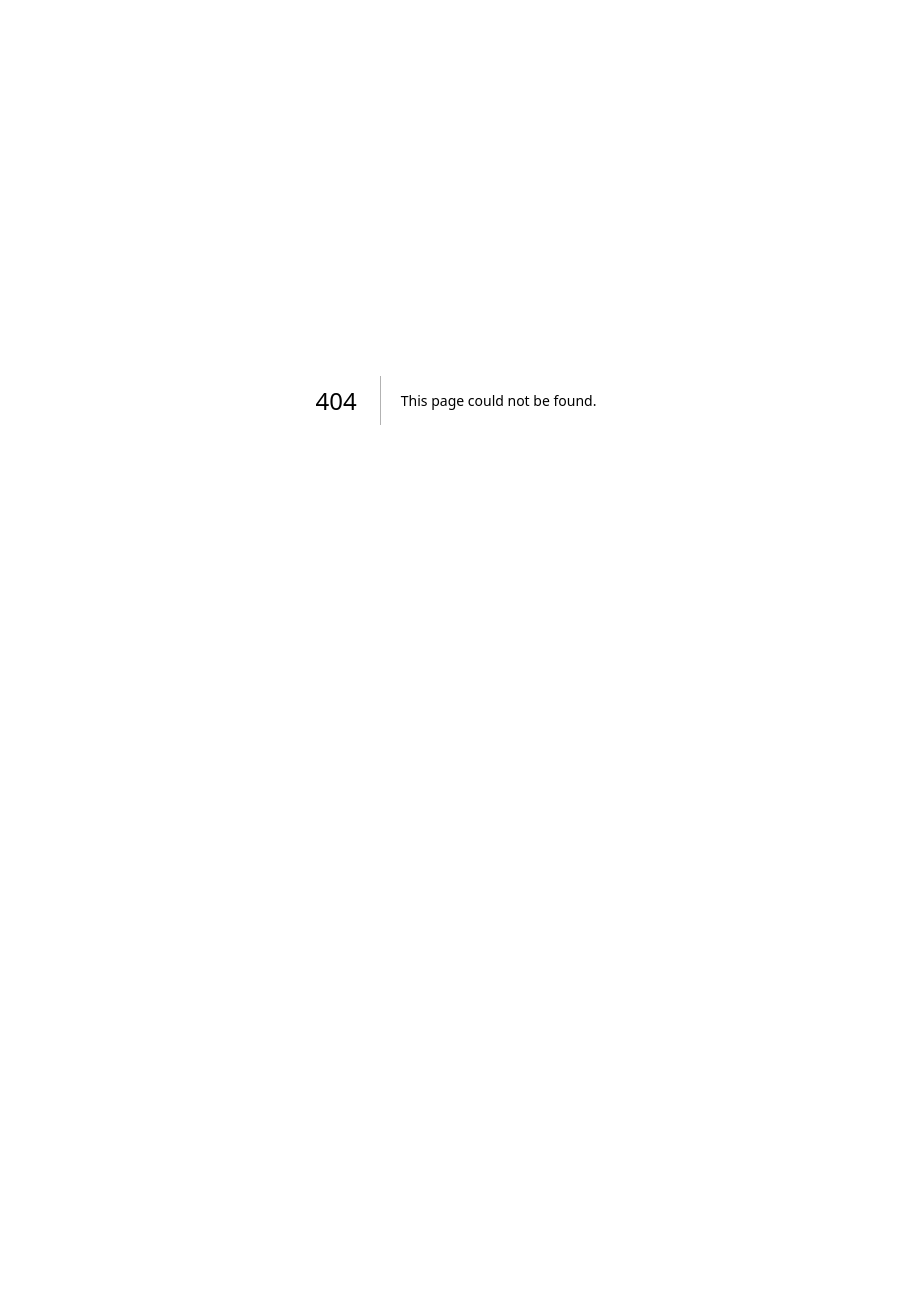
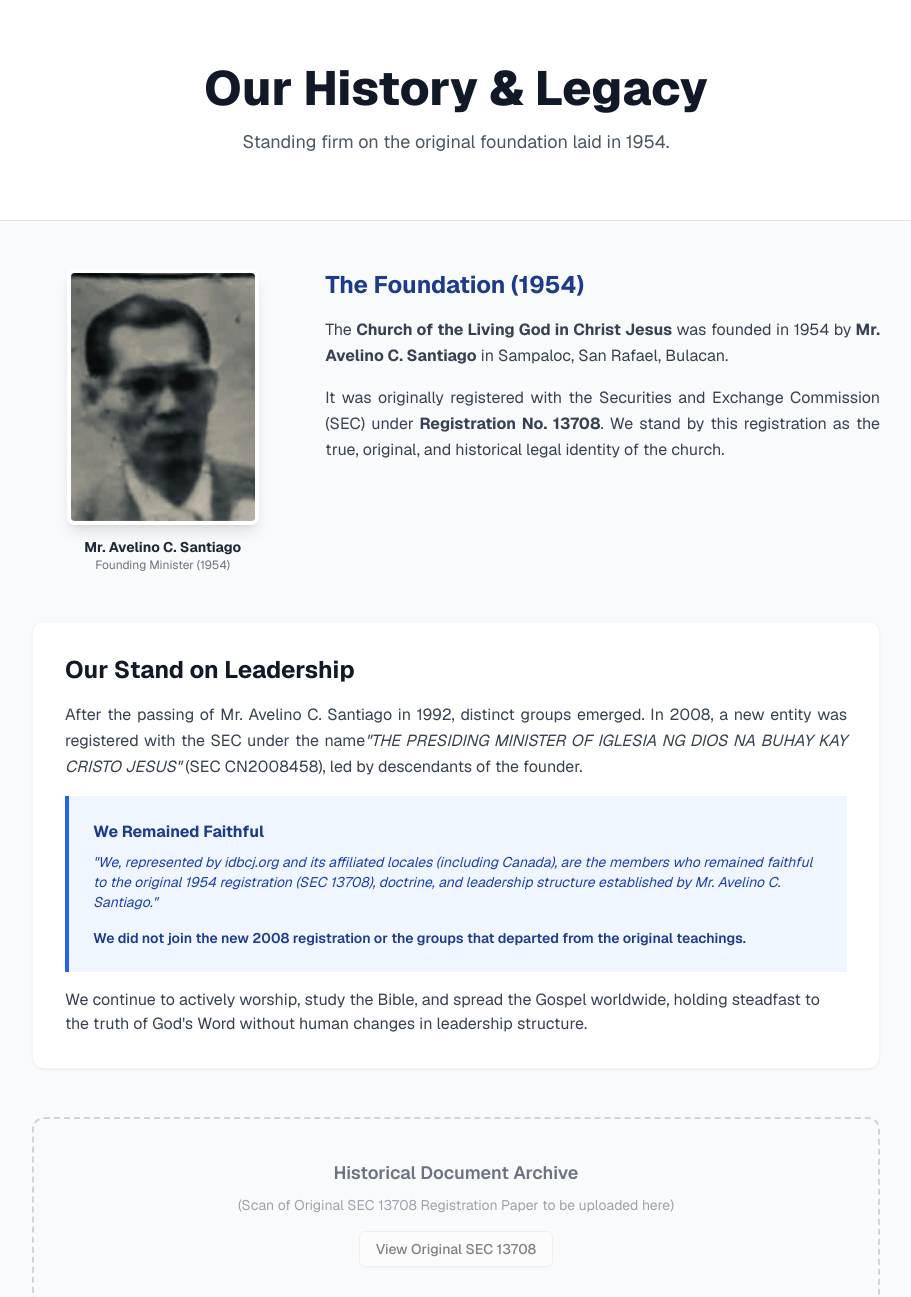
Before and after one commit to Diko30101/idbcj-connect, a Next.js app: page /about in a window 1280 px wide. Before the commit this address had no page. Shown: the top 1297 px of the page, without its empty margins (184-1095 px from the left). Before the commit the page ends 800 px from the top, so only its background shows below. Built offline with nearby package versions, Linux system fonts and the light colour scheme; no server answers.

Commit message:
Update home page design

```diff
--- /dev/null
+++ b/app/about/page.tsx
@@ -0,0 +1,118 @@
+import Image from "next/image";
+import Link from "next/link";
+import { Button } from "@/components/ui/button";
+
+export default function AboutPage() {
+  return (
+    <div className="flex min-h-screen flex-col bg-slate-50">
+
+      {/* --- HERO HEADER --- */}
+      <section className="bg-white border-b py-16 text-center px-4">
+        <h1 className="text-4xl md:text-5xl font-extrabold text-gray-900 mb-4">
+          Our History & Legacy
+        </h1>
+        <p className="text-lg text-gray-600 max-w-2xl mx-auto">
+          Standing firm on the original foundation laid in 1954.
+        </p>
+      </section>
+
+      {/* --- MAIN CONTENT --- */}
+      <div className="max-w-4xl mx-auto px-6 py-12 space-y-12">
+
+        {/* 1. FOUNDATION SECTION */}
+        <div className="grid md:grid-cols-3 gap-8 items-start">
+
+          {/* Founder Image Column */}
+          <div className="md:col-span-1 flex flex-col items-center">
+            <div className="relative w-48 h-64 bg-gray-200 rounded-lg overflow-hidden shadow-lg border-4 border-white">
+              {/* This is the image that caused the error - it will work now! */}
+              <Image
+                src="/founder.jpg"
+                alt="Mr. Avelino C. Santiago"
+                fill
+                className="object-cover"
+              />
+            </div>
+            <p className="mt-3 text-sm font-bold text-gray-800">Mr. Avelino C. Santiago</p>
+            <p className="text-xs text-gray-500">Founding Minister (1954)</p>
+          </div>
+
+          {/* Text Column */}
+          <div className="md:col-span-2 space-y-4 text-gray-700 leading-relaxed text-justify">
+            <h2 className="text-2xl font-bold text-blue-900">The Foundation (1954)</h2>
+            <p>
+              The <strong>Church of the Living God in Christ Jesus</strong> was founded in 1954 by
+              <strong> Mr. Avelino C. Santiago</strong> in Sampaloc, San Rafael, Bulacan.
+            </p>
+            <p>
+              It was originally registered with the Securities and Exchange Commission (SEC) under
+              <strong> Registration No. 13708</strong>. We stand by this registration as the true,
+              original, and historical legal identity of the church.
+            </p>
+          </div>
+        </div>
+
+        {/* 2. THE TRANSITION & STAND */}
+        <div className="bg-white p-8 rounded-xl shadow-sm border border-gray-100 space-y-4">
+          <h2 className="text-2xl font-bold text-gray-900">Our Stand on Leadership</h2>
+          <p className="text-gray-700 leading-relaxed text-justify">
+            After the passing of Mr. Avelino C. Santiago in 1992, distinct groups emerged.
+            In 2008, a new entity was registered with the SEC under the name
+            <em>"THE PRESIDING MINISTER OF IGLESIA NG DIOS NA BUHAY KAY CRISTO JESUS"</em> (SEC CN2008458),
+            led by descendants of the founder.
+          </p>
+
+          <div className="bg-blue-50 border-l-4 border-blue-600 p-6 my-6">
+            <h3 className="font-bold text-blue-900 mb-2">We Remained Faithful</h3>
+            <p className="text-blue-800 text-sm italic">
+              "We, represented by idbcj.org and its affiliated locales (including Canada),
+              are the members who remained faithful to the original 1954 registration (SEC 13708),
+              doctrine, and leadership structure established by Mr. Avelino C. Santiago."
+            </p>
+            <p className="mt-4 text-blue-900 font-semibold text-sm">
+              We did not join the new 2008 registration or the groups that departed from the original teachings.
+            </p>
+          </div>
+
+          <p className="text-gray-700">
+            We continue to actively worship, study the Bible, and spread the Gospel worldwide,
+            holding steadfast to the truth of God's Word without human changes in leadership structure.
+          </p>
+        </div>
+
+        {/* 3. PROOF OF REGISTRATION (Placeholder) */}
+        <div className="border-2 border-dashed border-gray-300 rounded-xl p-10 text-center bg-gray-50">
+          <h3 className="text-lg font-semibold text-gray-500 mb-2">Historical Document Archive</h3>
+          <p className="text-gray-400 text-sm mb-4">
+            (Scan of Original SEC 13708 Registration Paper to be uploaded here)
+          </p>
+          <Button variant="outline" disabled>View Original SEC 13708</Button>
+        </div>
+
+      </div>
+
+      {/* --- FOOTER DISCLAIMER --- */}
+      <footer className="bg-gray-900 text-white py-12 px-4 text-center mt-auto">
+        <div className="max-w-3xl mx-auto space-y-4">
+          <p className="text-lg font-bold text-yellow-500 tracking-wide">
+            ORIGINAL 1954 CHURCH – SEC REG. NO. 13708
+          </p>
+          <div className="h-px w-24 bg-gray-700 mx-auto"></div>
+          <p className="text-gray-300">
+            Founded by Avelino C. Santiago
+          </p>
+          <p className="text-sm text-gray-400 bg-gray-800 inline-block px-4 py-2 rounded-full">
+            Not affiliated with the 2008 group (CN2008458) or Ruel Santiago
+          </p>
+
+          <div className="pt-8">
+            <Link href="/">
+              <Button variant="secondary" size="sm">Return Home</Button>
+            </Link>
+          </div>
+        </div>
+      </footer>
+
+    </div>
+  );
+}
--- a/next.config.ts
+++ b/next.config.ts
@@ -1,19 +1,25 @@
 import type { NextConfig } from "next";
 
 const nextConfig: NextConfig = {
-    // 1. We turned off the experimental feature earlier
+  // 1. Existing settings
   experimental: {
     ppr: false,
   },
-
-    // 2. ADD THIS: Ignore TypeScript errors during build
   typescript: {
     ignoreBuildErrors: true,
   },
-
-    // 3. ADD THIS: Ignore Linting errors during build
   eslint: {
     ignoreDuringBuilds: true,
+  },
+
+  // 2. NEW: Allow images from the hosting site i.ibb.co
+  images: {
+    remotePatterns: [
+      {
+        protocol: 'https',
+        hostname: 'i.ibb.co',
+      },
+    ],
   },
 };
 
```
Also changed, not shown: public/founder.jpg (added). Lines whose indentation alone changed are shown as unchanged.
